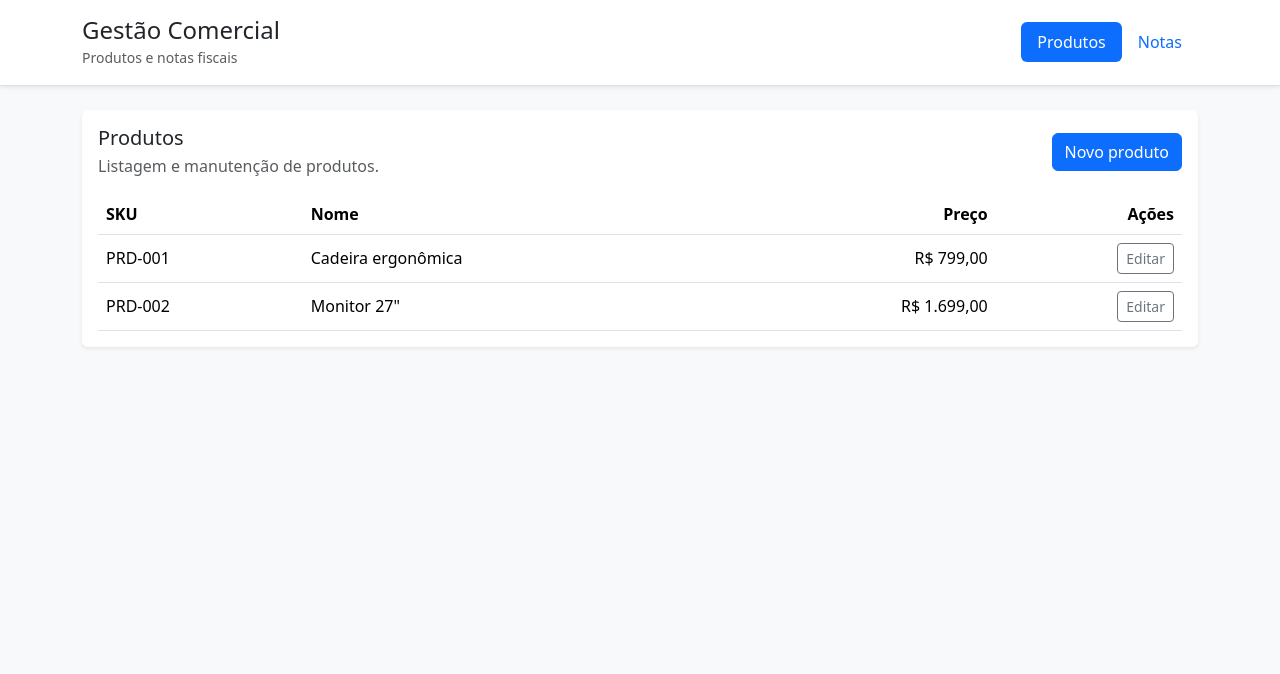
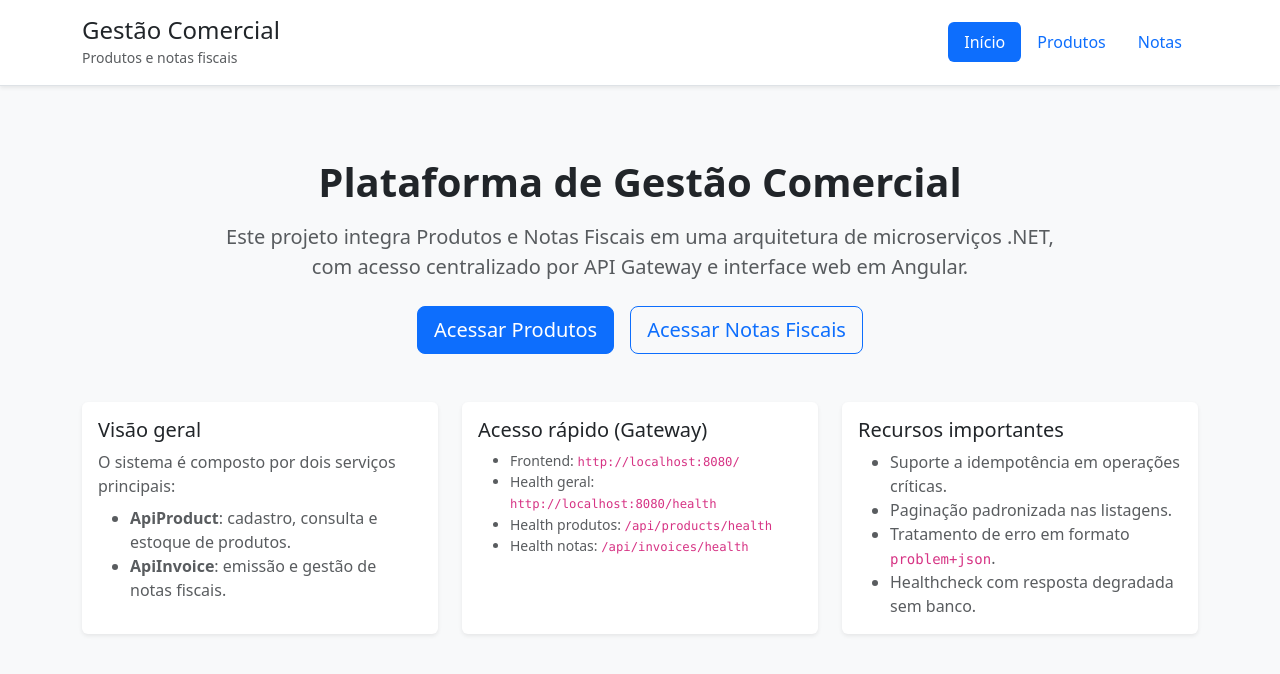
Before and after one commit to DragonZin/Korp_Teste_EnzoMazzuttiTrevisan, an Angular app in the folder frontend/: page / in a window 1280 px wide. Before the commit this address led to /products. Shown: the top 674 px of the page. Built offline with nearby package versions, Linux system fonts and the light colour scheme.

Commit message:
feat: add home page component and update routing for main navigation

```diff
--- a/frontend/src/app/app.html
+++ b/frontend/src/app/app.html
@@ -6,7 +6,15 @@
         <small class="text-body-secondary">Produtos e notas fiscais</small>
       </div>
 
-      <nav class="nav nav-pills" aria-label="Menu principal">
+            <nav class="nav nav-pills" aria-label="Menu principal">
+        <a
+          class="nav-link"
+          routerLink="/"
+          routerLinkActive="active"
+          [routerLinkActiveOptions]="{ exact: true }"
+        >
+          Início
+        </a>
         <a
           class="nav-link"
           routerLink="/products"
--- /dev/null
+++ b/frontend/src/app/features/home/pages/home-page.component.ts
@@ -0,0 +1,69 @@
+import { Component } from '@angular/core';
+import { RouterLink } from '@angular/router';
+
+@Component({
+  selector: 'app-home-page',
+  imports: [RouterLink],
+  template: `
+    <section class="py-5">
+      <div class="text-center mb-5">
+        <h2 class="display-6 fw-semibold mb-3">Plataforma de Gestão Comercial</h2>
+        <p class="lead text-body-secondary mx-auto" style="max-width: 860px;">
+          Este projeto integra <strong>Produtos</strong> e <strong>Notas Fiscais</strong> em uma arquitetura de
+          microserviços .NET, com acesso centralizado por API Gateway e interface web em Angular.
+        </p>
+
+        <div class="d-flex flex-wrap justify-content-center gap-3 mt-4">
+          <a class="btn btn-primary btn-lg" routerLink="/products">Acessar Produtos</a>
+          <a class="btn btn-outline-primary btn-lg" routerLink="/invoices">Acessar Notas Fiscais</a>
+        </div>
+      </div>
+
+      <div class="row g-4">
+        <div class="col-12 col-lg-4">
+          <article class="card h-100 shadow-sm border-0">
+            <div class="card-body">
+              <h3 class="h5 card-title">Visão geral</h3>
+              <p class="card-text text-body-secondary mb-2">
+                O sistema é composto por dois serviços principais:
+              </p>
+              <ul class="mb-0 text-body-secondary">
+                <li><strong>ApiProduct</strong>: cadastro, consulta e estoque de produtos.</li>
+                <li><strong>ApiInvoice</strong>: emissão e gestão de notas fiscais.</li>
+              </ul>
+            </div>
+          </article>
+        </div>
+
+        <div class="col-12 col-lg-4">
+          <article class="card h-100 shadow-sm border-0">
+            <div class="card-body">
+              <h3 class="h5 card-title">Acesso rápido (Gateway)</h3>
+              <ul class="small mb-0 text-body-secondary">
+                <li>Frontend: <code>http://localhost:8080/</code></li>
+                <li>Health geral: <code>http://localhost:8080/health</code></li>
+                <li>Health produtos: <code>/api/products/health</code></li>
+                <li>Health notas: <code>/api/invoices/health</code></li>
+              </ul>
+            </div>
+          </article>
+        </div>
+
+        <div class="col-12 col-lg-4">
+          <article class="card h-100 shadow-sm border-0">
+            <div class="card-body">
+              <h3 class="h5 card-title">Recursos importantes</h3>
+              <ul class="mb-0 text-body-secondary">
+                <li>Suporte a idempotência em operações críticas.</li>
+                <li>Paginação padronizada nas listagens.</li>
+                <li>Tratamento de erro em formato <code>problem+json</code>.</li>
+                <li>Healthcheck com resposta degradada sem banco.</li>
+              </ul>
+            </div>
+          </article>
+        </div>
+      </div>
+    </section>
+  `
+})
+export class HomePageComponent {}
```
Also changed, not shown: frontend/src/app/app.routes.ts (+6 -6 lines).
